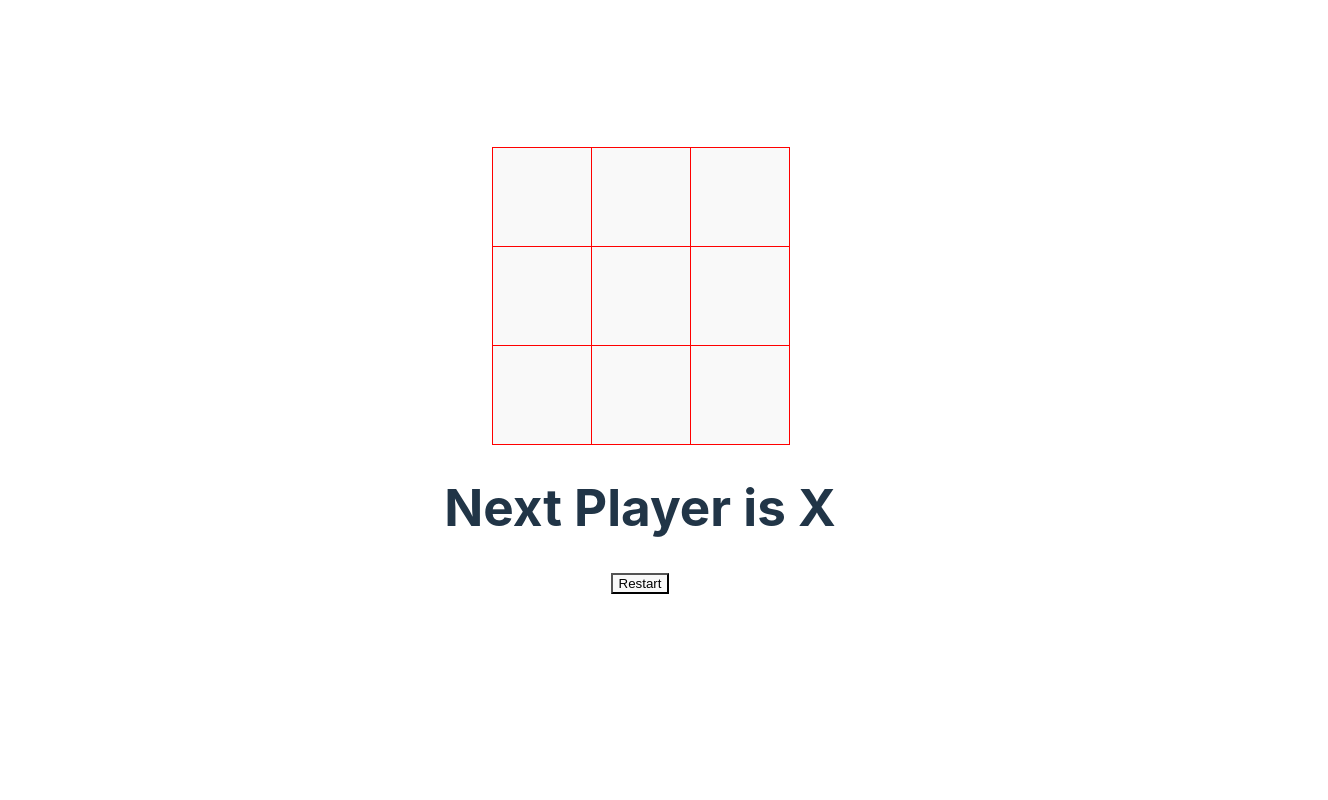
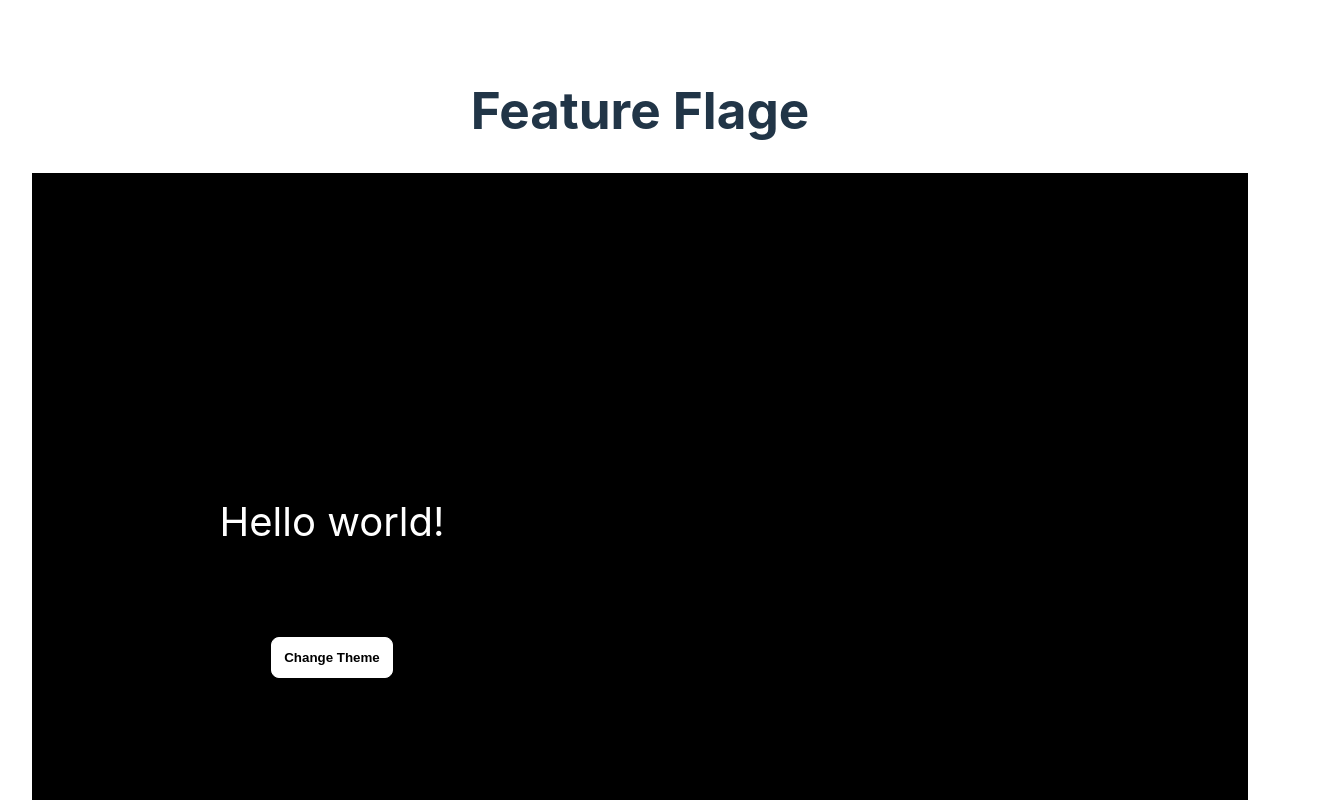
Before and after one commit to srinivazCoder/ReactJS-projects, a React (Vite) app: page / in a window 1280 px wide. Shown: the top 800 px of the page, 1328 px wide, since content can reach past the window. Built offline with nearby package versions, Linux system fonts and the light colour scheme.

Commit message:
changes compelted feature flage component

```diff
--- a/src/App.jsx
+++ b/src/App.jsx
@@ -19,6 +19,8 @@ import ModalTest from './components/custom-modal-popup/modal-test';
 import GitHubProfileFinder from './components/gitHubProfileFinder/Index';
 import SearchAutoCompleteAPI from './components/search-auto-complete-with-API/searchAutoComplete';
 import TicTactToe from './components/tic-tact-toe/tic-tact-toe';
+import FeatureFlags from "./components/feature-flag/Feature-flag";
+import FeatureFlagGlobalState from './components/feature-flag/context/Context';
 
 function App() {
 
@@ -66,7 +68,13 @@ function App() {
         {/* <SearchAutoCompleteAPI/> */}
 
         {/* Tic Tac Toe */}
-        <TicTactToe/>
+        {/* <TicTactToe/> */}
+
+        {/* Feature Flage Component */}
+        <FeatureFlagGlobalState>
+          <FeatureFlags />
+        </FeatureFlagGlobalState>
+
       </div>
     </>
   )
--- /dev/null
+++ b/src/components/feature-flag/Feature-flag.jsx
@@ -0,0 +1,66 @@
+
+import menus from "../Tree-view/data";
+import Accordian from "../accordion/Index";
+import RandomColor from "../random-color/Index";
+import SwitchMode from "../switch-mode/Index";
+import TicTactToe from "../tic-tact-toe/tic-tact-toe";
+import TreeView from "../Tree-view";
+import TabTest from "../custom-tabs/tab-test";
+import { useContext } from "react";
+import {FeatureFlagesContext} from "./context/Context";
+
+export default function FeatureFlags(){
+
+    const { loading,enableFlags } = useContext(FeatureFlagesContext);
+
+
+
+    const componentsToRender =[
+        {
+            key:'showLightAndDarkMode',
+            component : <SwitchMode/>
+        },
+        {
+            key:'showTicTacToeBoard',
+            component : <TicTactToe/>
+        },
+        {
+            key:'showRandomColorGenerator',
+            component :  <RandomColor/>
+        },
+        {
+            key:'showAccordian',
+            component : <Accordian />
+        },
+        {
+            key:'showTreeView',
+            component : <TreeView menus={menus}/>
+        },{
+            key:'showTabs',
+            component : <TabTest/>
+        }
+
+    ]
+
+    console.log(loading,enableFlags);
+
+    function checkEnabledFlages(getCurrentKey){
+        return enableFlags[getCurrentKey]
+    }
+
+    if(loading){
+        return <h4>Loading...</h4>
+    }
+    return (
+        <div>
+            <h1>Feature Flage</h1>
+
+            {
+                componentsToRender.map((ComponentItem)=>{
+                    return checkEnabledFlages(ComponentItem.key) ? ComponentItem.component : null
+                })
+            }
+
+        </div>
+    )
+}
--- /dev/null
+++ b/src/components/feature-flag/context/Context.jsx
@@ -0,0 +1,35 @@
+import { createContext, useEffect, useState } from "react";
+import featureFlagsDataServiceCall from "../data";
+
+export const FeatureFlagesContext = createContext(null);
+
+export default function FeatureFlagGlobalState({ children }) {
+
+    const [loading,setLoading] = useState(false);
+    const [enableFlags,setEnableFlags] = useState({});
+
+    async function fetchFeatureFlags(){
+        try{
+            setLoading(true);
+            const response = await featureFlagsDataServiceCall();
+            console.log(response);
+            setEnableFlags(response);
+            setLoading(false);
+        }
+        catch(error){
+            setLoading(true);
+            console.log(error);
+            throw new Error(error);
+        }
+    }
+
+    useEffect(()=>{
+        fetchFeatureFlags();
+    },[])
+
+    return (
+        <FeatureFlagesContext.Provider value={{loading,enableFlags}}>
+            {children}
+        </FeatureFlagesContext.Provider>
+    )
+}
--- /dev/null
+++ b/src/components/feature-flag/data.js
@@ -0,0 +1,17 @@
+const dummyApiResponse ={
+    showLightAndDarkMode : true,
+    showTicTacToeBoard : true,
+    showRandomColorGenerator :true,
+    showAccordian : true,
+    showTreeView :true,
+    showTabs:true
+}
+
+
+function featureFlagsDataServiceCall(){
+    return new Promise((resolve,reject)=>{
+        if(dummyApiResponse)setTimeout(resolve(dummyApiResponse),500)
+        else reject("Something went wrong")
+    })
+}
+export default featureFlagsDataServiceCall;
```
Also changed, not shown: src/components/feature-flag/Feature-flag.css (added).
